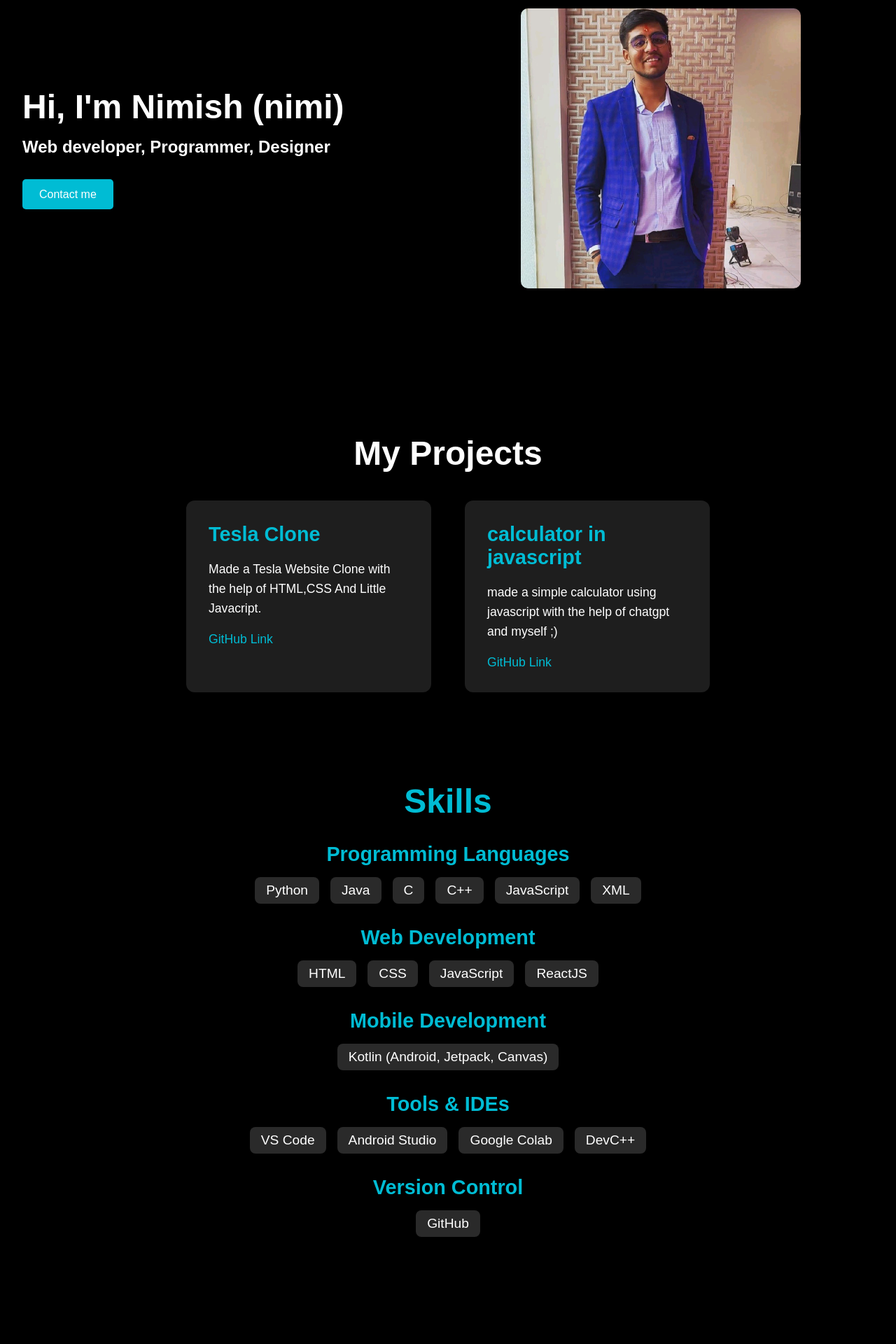
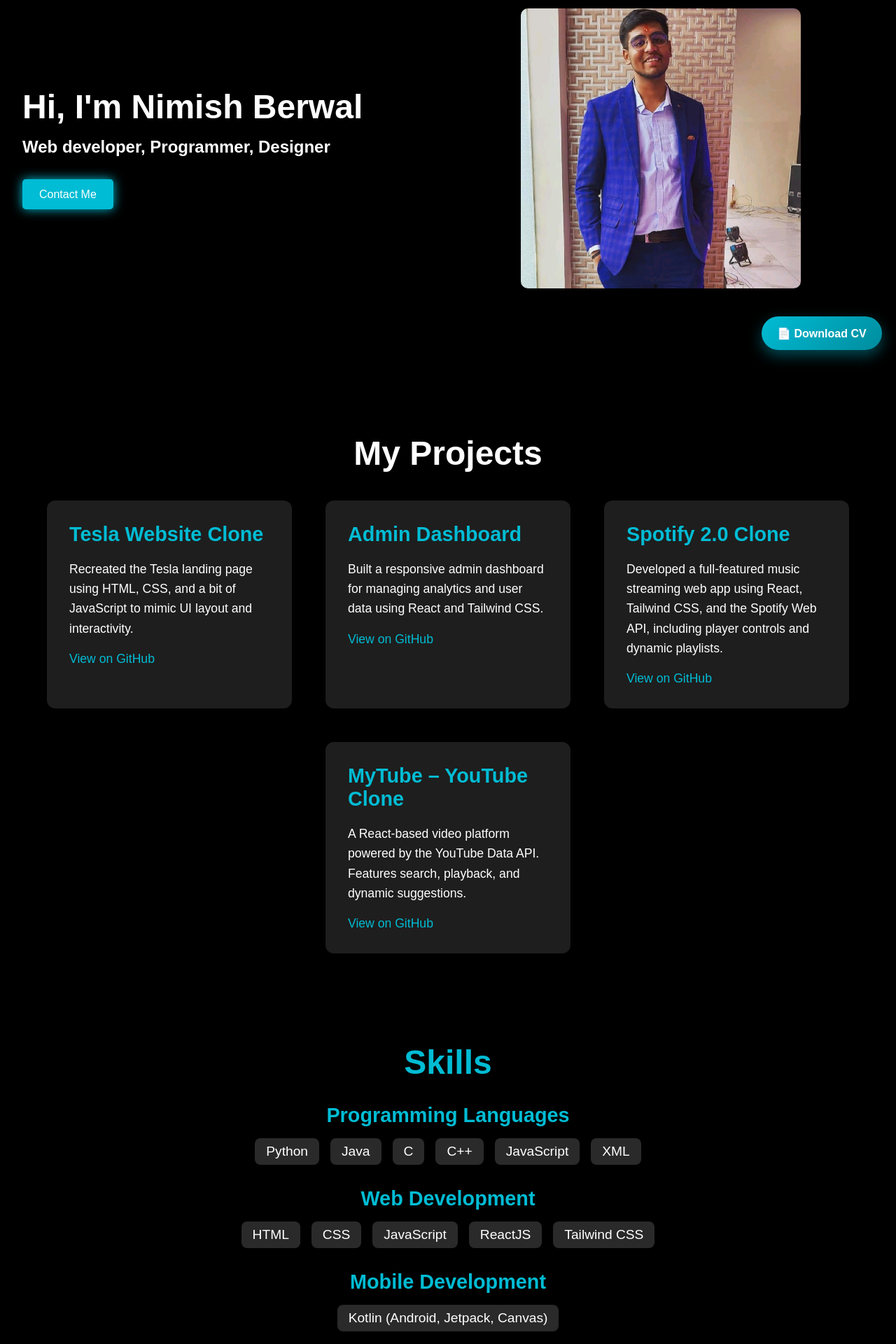
Before and after one commit to nimish2004/06_nimish_portfolio, a React (Vite) app: page / in a window 1280 px wide. Shown: the part 280-2200 px from the top of the page at 70% size. Built offline with nearby package versions, Linux system fonts and the light colour scheme.

Commit message:
new updates

```diff
--- a/package.json
+++ b/package.json
@@ -11,7 +11,9 @@
   },
   "dependencies": {
     "react": "^19.0.0",
-    "react-dom": "^19.0.0"
+    "react-dom": "^19.0.0",
+    "react-icons": "^5.5.0",
+    "react-typed": "^2.0.12"
   },
   "devDependencies": {
     "@eslint/js": "^9.21.0",
--- a/src/App.jsx
+++ b/src/App.jsx
@@ -7,6 +7,13 @@ import Skills from './components/Skills';
 const App = () => {
   return (
     <div>
+      <a
+  href="/Cv_Nimish (2).pdf"
+  download
+  className="floating-download-btn"
+>
+  📄 Download CV
+</a>
       {/* Navigation Links */}
       {/* Sections */}
       <div id="about">
--- a/src/components/Home.jsx
+++ b/src/components/Home.jsx
@@ -13,29 +13,26 @@ return (
       <nav>
         <img src={logo} alt="Logo" />
         <ul>
-                <li>
-                    <a href="#about">About</a>
-                </li>
-                <li>
-                    <a href="#skills">Skills</a>
-                </li>
-                <li>
-                    <a href="#projects">Projects</a>
-                </li>
-                <li>
-                    <a href="#contact">Contact</a>
-                </li>
+          <li><a href="#about">About</a></li>
+          <li><a href="#skills">Skills</a></li>
+          <li><a href="#projects">Projects</a></li>
+          <li><a href="#contact">Contact</a></li>
         </ul>
       </nav>
 
       <main>
-            <div className="left">
-                <h1>Hi, I'm Nimish (nimi)</h1>
+        <div className="left ">
+          <h1>Hi, I'm Nimish Berwal </h1>
           <h3>Web developer, Programmer, Designer</h3>
-                <button onClick={handleContactClick}>Contact me</button>
+
+          <div className="button-group" style={{ display: "flex", gap: "1rem", flexWrap: "wrap" }}>
+            <button className="button-glow" onClick={handleContactClick}>Contact Me</button>
+
           </div>
+        </div>
+
         <div className="right">
-                <img src={nimi} alt="" />
+          <img src={nimi} alt="Nimish" />
         </div>
       </main>
     </>
--- a/src/components/Projects.jsx
+++ b/src/components/Projects.jsx
@@ -3,26 +3,46 @@ import '../index.css';
 
 const Projects = () => {
   return (
-    <div className="projects-section">
+    <div className="projects-section" id="projects">
       <h2>My Projects</h2>
       <div className="projects-container">
+
         {/* Project 1 */}
         <div className="project-box">
-          <h3>Tesla Clone</h3>
-          <p>Made a Tesla Website Clone with the help of HTML,CSS And Little Javacript.</p>
+          <h3>Tesla Website Clone</h3>
+          <p>Recreated the Tesla landing page using HTML, CSS, and a bit of JavaScript to mimic UI layout and interactivity.</p>
           <a href="https://github.com/nimish2004/Tesla-Clone" target="_blank" rel="noopener noreferrer">
-            GitHub Link
+            View on GitHub
           </a>
         </div>
 
         {/* Project 2 */}
         <div className="project-box">
-          <h3>calculator in javascript</h3>
-          <p>made a simple calculator using javascript with the help of chatgpt and myself ;)</p>
-          <a href="https://github.com/nimish2004/caluclator-in-javascript " target="_blank" rel="noopener noreferrer">
-            GitHub Link
+          <h3>Admin Dashboard</h3>
+          <p>Built a responsive admin dashboard for managing analytics and user data using React and Tailwind CSS.</p>
+          <a href="https://github.com/nimish2004/dash" target="_blank" rel="noopener noreferrer">
+            View on GitHub
           </a>
         </div>
+
+        {/* Project 3 */}
+        <div className="project-box">
+          <h3>Spotify 2.0 Clone</h3>
+          <p>Developed a full-featured music streaming web app using React, Tailwind CSS, and the Spotify Web API, including player controls and dynamic playlists.</p>
+          <a href="https://github.com/nimish2004/spotify-2.0" target="_blank" rel="noopener noreferrer">
+            View on GitHub
+          </a>
+        </div>
+
+        {/* Project 4 */}
+        <div className="project-box">
+          <h3>MyTube – YouTube Clone</h3>
+          <p>A React-based video platform powered by the YouTube Data API. Features search, playback, and dynamic suggestions.</p>
+          <a href="https://github.com/nimish2004/mytube" target="_blank" rel="noopener noreferrer">
+            View on GitHub
+          </a>
+        </div>
+
       </div>
     </div>
   );
--- a/src/components/Skills.jsx
+++ b/src/components/Skills.jsx
@@ -1,52 +1,44 @@
 import React from 'react';
 
+const skillData = [
+  {
+    title: "Programming Languages",
+    items: ["Python", "Java", "C", "C++", "JavaScript", "XML"],
+  },
+  {
+    title: "Web Development",
+    items: ["HTML", "CSS", "JavaScript", "ReactJS", "Tailwind CSS"],
+  },
+  {
+    title: "Mobile Development",
+    items: ["Kotlin (Android, Jetpack, Canvas)"],
+  },
+  {
+    title: "Tools & IDEs",
+    items: ["VS Code", "Android Studio", "Google Colab", "DevC++"],
+  },
+  {
+    title: "Version Control",
+    items: ["GitHub"],
+  },
+];
+
 const Skills = () => {
-    return (
-        <div className="skills-container">
-            <h2>Skills</h2>
-            <div>
-                <h3>Programming Languages</h3>
-                <ul>
-                    <li>Python</li>
-                    <li>Java</li>
-                    <li>C</li>
-                    <li>C++</li>
-                    <li>JavaScript</li>
-                    <li>XML</li>
-                </ul>
-            </div>
-            <div>
-                <h3>Web Development</h3>
-                <ul>
-                    <li>HTML</li>
-                    <li>CSS</li>
-                    <li>JavaScript</li>
-                    <li>ReactJS</li>
-                </ul>
-            </div>
-            <div>
-                <h3>Mobile Development</h3>
-                <ul>
-                    <li>Kotlin (Android, Jetpack, Canvas)</li>
-                </ul>
-            </div>
-            <div>
-                <h3>Tools & IDEs</h3>
-                <ul>
-                    <li>VS Code</li>
-                    <li>Android Studio</li>
-                    <li>Google Colab</li>
-                    <li>DevC++</li>
-                </ul>
-            </div>
-            <div>
-                <h3>Version Control</h3>
-                <ul>
-                    <li>GitHub</li>
-                </ul>
-            </div>
+  return (
+    <section className="skills-container" id="skills">
+      <h2>Skills</h2>
+      {skillData.map((category, index) => (
+        <div key={index}>
+          <h3>{category.title}</h3>
+          <ul>
+            {category.items.map((skill, idx) => (
+              <li key={idx}>{skill}</li>
+            ))}
+          </ul>
         </div>
-    );
+      ))}
+    </section>
+  );
 };
 
 export default Skills;
--- a/src/index.css
+++ b/src/index.css
@@ -347,3 +347,42 @@ main .right img {
         font-size: 1rem;
     }
 }
+
+.button-glow {
+  background: #00bcd4;
+  border: none;
+  padding: 0.8rem 1.5rem;
+  font-size: 1rem;
+  border-radius: 8px;
+  transition: all 0.3s ease;
+  box-shadow: 0 0 15px #00bcd4;
+}
+.button-glow:hover {
+  background: #008c9e;
+  box-shadow: 0 0 10px #00bcd4, 0 0 40px #00bcd4;
+}
+
+
+
+.floating-download-btn {
+  position: fixed;
+  bottom: 20px;
+  right: 20px;
+  background: linear-gradient(135deg, #00bcd4, #008c9e);
+  color: white;
+  font-weight: bold;
+  font-size: 1rem;
+  padding: 0.9rem 1.4rem;
+  border-radius: 50px;
+  box-shadow: 0 8px 20px rgba(0, 188, 212, 0.4);
+  text-decoration: none;
+  z-index: 1000;
+  transition: all 0.3s ease;
+}
+
+.floating-download-btn:hover {
+  transform: scale(1.1) translateY(-2px);
+  box-shadow: 0 12px 24px rgba(0, 188, 212, 0.6);
+  color: black;
+  background: linear-gradient(135deg, #008c9e, #00bcd4);
+}
```
Also changed, not shown: 2 other files (tests, documents, lock files or other folders). Lines whose indentation alone changed are shown as unchanged.
